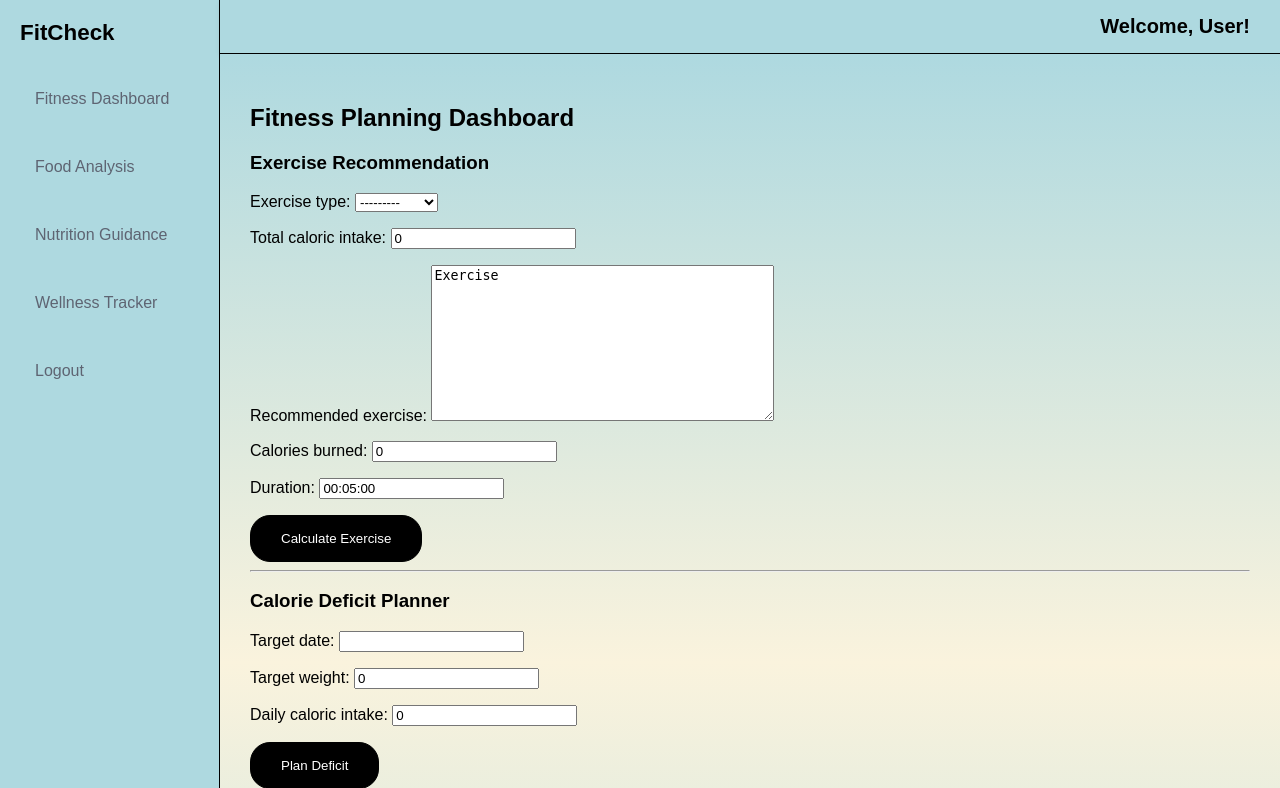
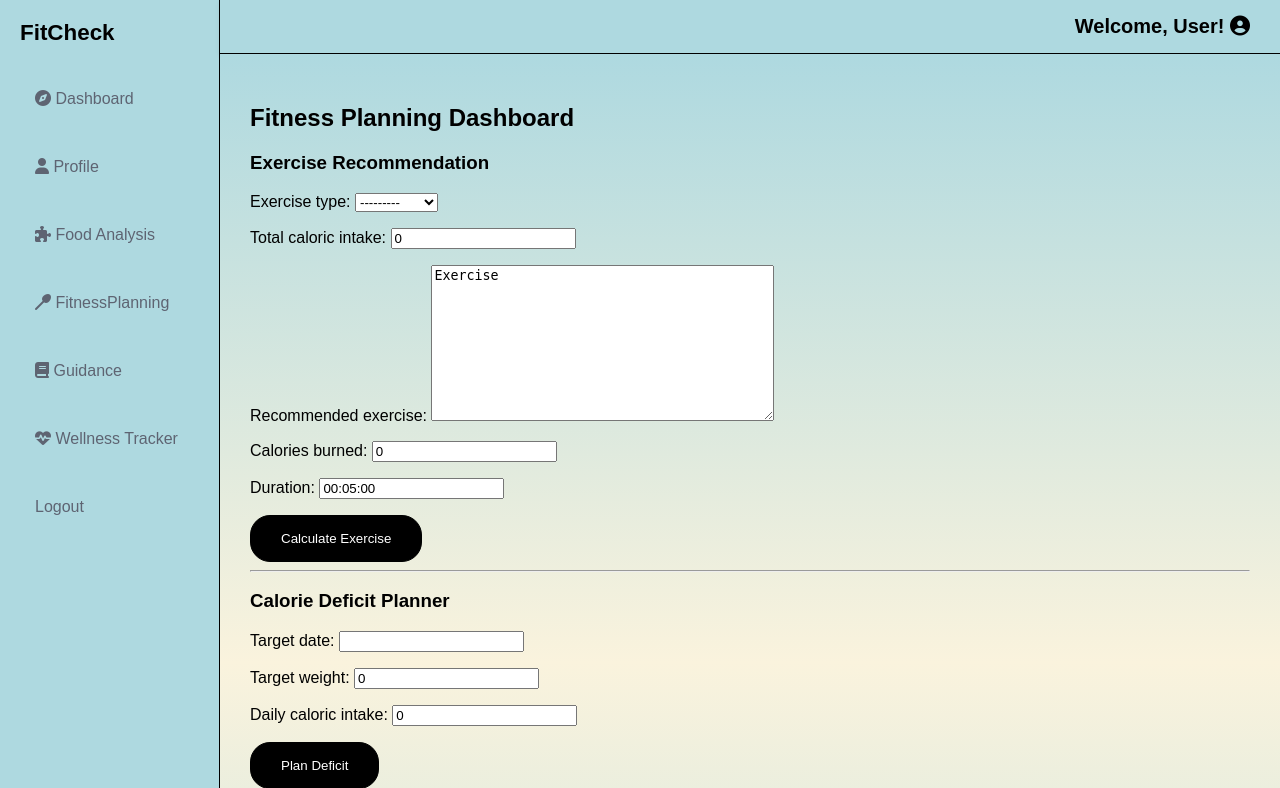
Before and after one commit to marybarbiebarrion/FitCheckApp, a Django app: page /fitnessPlanning/fitness/ in a window 1280 px wide. Shown: the top 788 px of the page. Run offline with Django 5.2, Linux system fonts and the light colour scheme; some libraries are stand-ins or nearby versions.

Commit message:
added icons

```diff
--- a/FitnessPlanning/templates/base.html
+++ b/FitnessPlanning/templates/base.html
@@ -2,6 +2,7 @@
 <html lang="en">
 <head>
   <meta charset="UTF-8">
+  <script src="https://kit.fontawesome.com/4a1b605065.js" crossorigin="anonymous"></script>
   <title>FitCheck Dashboard</title>
   <meta name="viewport" content="width=device-width, initial-scale=1">
   <style>
@@ -102,10 +103,12 @@
   <!-- Sidebar -->
   <div class="sidebar">
     <h2>FitCheck</h2>
-    <a href="{% url 'FitnessPlanning:fitness_planning_dashboard' %}">Fitness Dashboard</a>
-    <a href="#">Food Analysis</a>
-    <a href="#">Nutrition Guidance</a>
-    <a href="#">Wellness Tracker</a>
+    <a href="#"><i class="fas fa-compass"></i> Dashboard</a>
+    <a href="#"> <i class="fas fa-user"></i>  Profile </a>
+    <a href="#"> <i class="fas fa-puzzle-piece"></i>  Food Analysis </a>
+    <a href="{% url 'FitnessPlanning:fitness_planning_dashboard' %}"><i class="fas fa-spoon"></i> FitnessPlanning</a>
+    <a href="#"><i class="fas fa-book"></i> Guidance</a>
+    <a href="#"><i class="fas fa-heartbeat"></i> Wellness Tracker</a>
     <a href="#">Logout</a>
   </div>
 
@@ -113,6 +116,7 @@
   <div class="main">
     <div class="topbar">
       Welcome, User!
+      <i class="fas fa-user-circle"></i>
     </div>
     <div class="content">
       {% block content %}
```
